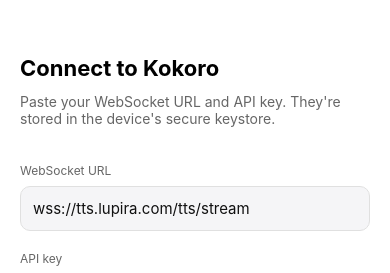
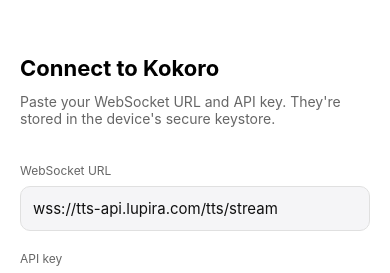
Before and after one commit to danbro96/LupiraMobile, a React Native app: screen /Narrator in a window 390 px wide. Shown: the part 171-444 px from the top of the page. Built offline with nearby package versions, Linux system fonts and the light colour scheme; what expo-file-system would draw is missing.

Commit message:
Point host defaults at tts-api / mtg-api.lupira.com

```diff
--- a/scripts/fetch-openapi.mjs
+++ b/scripts/fetch-openapi.mjs
@@ -16,7 +16,7 @@
  *  2. **A running server URL** (`npm run fetch:openapi -- http://localhost:5188/openapi/v1.json`).
  *     Falls back to plain HTTP fetch.
  *
- *  3. **Production** (`npm run fetch:openapi -- https://mtg.lupira.com/openapi/v1.json`).
+ *  3. **Production** (`npm run fetch:openapi -- https://mtg-api.lupira.com/openapi/v1.json`).
  *     Same code path as #2.
  */
 import fs from 'node:fs/promises';
@@ -51,7 +51,7 @@
     console.error(
       `No sibling spec at ${sibling}. Either:\n` +
       `  • Run \`dotnet build\` in ../LupiraMtgApi to emit it, or\n` +
-      `  • Pass a URL: \`npm run fetch:openapi -- https://mtg.lupira.com/openapi/v1.json\``,
+      `  • Pass a URL: \`npm run fetch:openapi -- https://mtg-api.lupira.com/openapi/v1.json\``,
     );
     console.error(`(${e instanceof Error ? e.message : String(e)})`);
     process.exit(1);
--- a/src/config.ts
+++ b/src/config.ts
@@ -1,4 +1,4 @@
-export const DEFAULT_API_URL = 'wss://tts.lupira.com/tts/stream';
+export const DEFAULT_API_URL = 'wss://tts-api.lupira.com/tts/stream';
 export const DEFAULT_VOICE = 'af_heart';
 export const DEFAULT_SPEED = 1.0;
 export const SPEED_MIN = 0.5;
@@ -6,7 +6,7 @@
 
 // Lupira MTG defaults — overrideable from the in-app settings screen
 // so dev builds can point at localhost without rebuilding.
-export const DEFAULT_MTG_API_URL = 'https://mtg.lupira.com';
+export const DEFAULT_MTG_API_URL = 'https://mtg-api.lupira.com';
 
 export const IDLE_FLUSH_MS = 600;
 export const SENTENCE_BOUNDARY = /[.!?][ \t\n]+|\n/;
--- a/src/features/me/LoginScreen.tsx
+++ b/src/features/me/LoginScreen.tsx
@@ -82,7 +82,7 @@
             autoCapitalize="none"
             autoCorrect={false}
             keyboardType="url"
-            placeholder="https://mtg.lupira.com"
+            placeholder="https://mtg-api.lupira.com"
             placeholderTextColor="#6e7686"
             style={styles.input}
           />
--- a/src/store/settings-store.ts
+++ b/src/store/settings-store.ts
@@ -6,7 +6,7 @@
 const KEY_VOICE = 'lupira.voice';
 const KEY_SPEED = 'lupira.speed';
 
-const DEFAULT_API_URL = 'wss://tts.lupira.com/tts/stream';
+const DEFAULT_API_URL = 'wss://tts-api.lupira.com/tts/stream';
 const DEFAULT_VOICE = 'af_heart';
 const DEFAULT_SPEED = 1.0;
 
```
Also changed, not shown: 1 other file (tests, documents, lock files or other folders).
